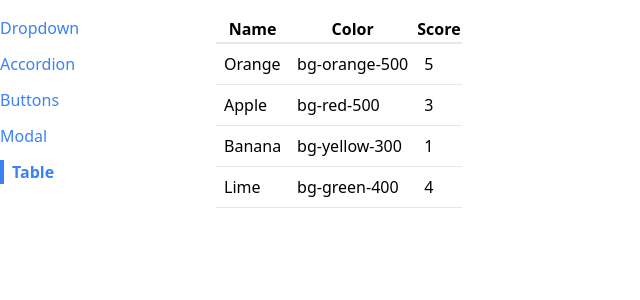
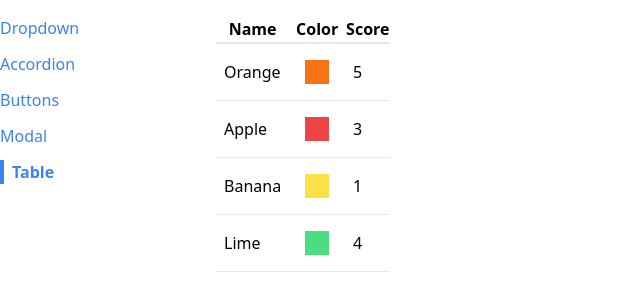
Before and after one commit to khale913/components, a React (Create React App) app: page /table in a window 1280 px wide. Shown: the top 300 px of the page, without its empty margins (0-640 px from the left). Built offline with nearby package versions, Linux system fonts and the light colour scheme.

Commit message:
fruit color displayed

```diff
--- a/src/pages/TablePage.js
+++ b/src/pages/TablePage.js
@@ -10,7 +10,10 @@
 
   const config = [
     { label: "Name", render: (fruit) => fruit.name },
-    { label: "Color", render: (fruit) => fruit.color },
+    {
+      label: "Color",
+      render: (fruit) => <div className={`p-3 m-2 ${fruit.color}`}></div>,
+    },
     { label: "Score", render: (fruit) => fruit.score },
   ];
   return (
```
